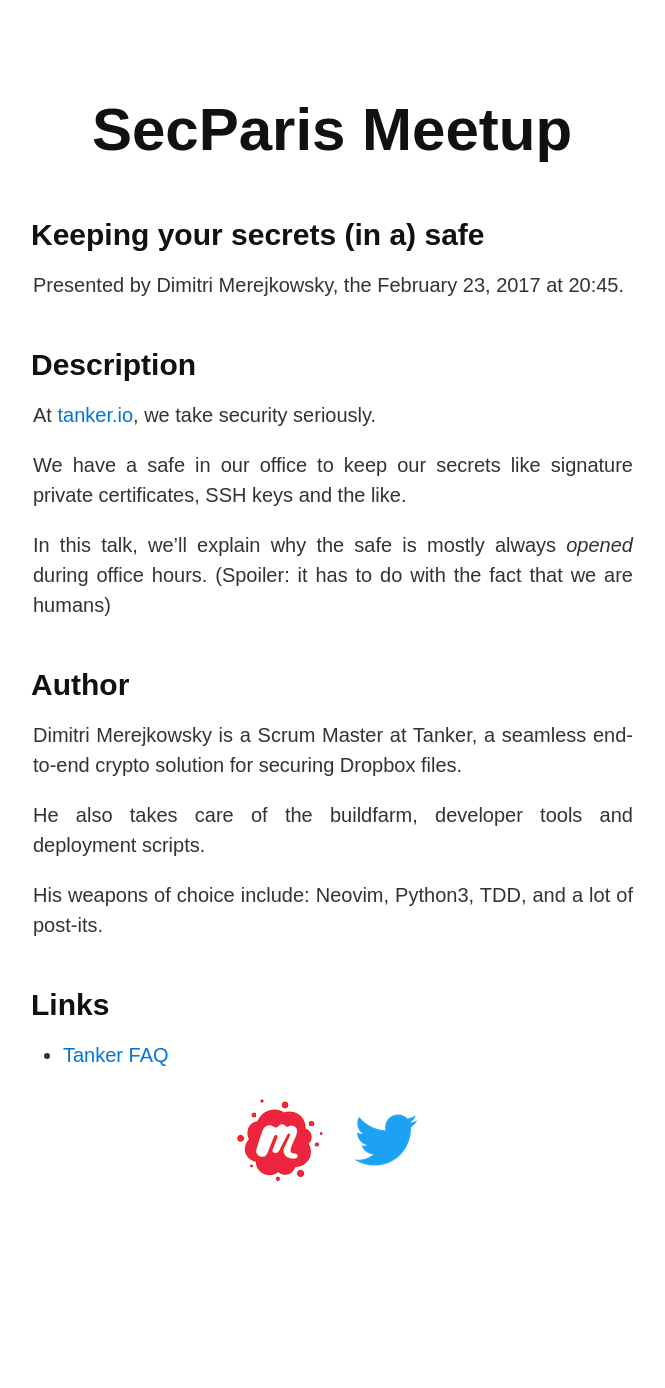
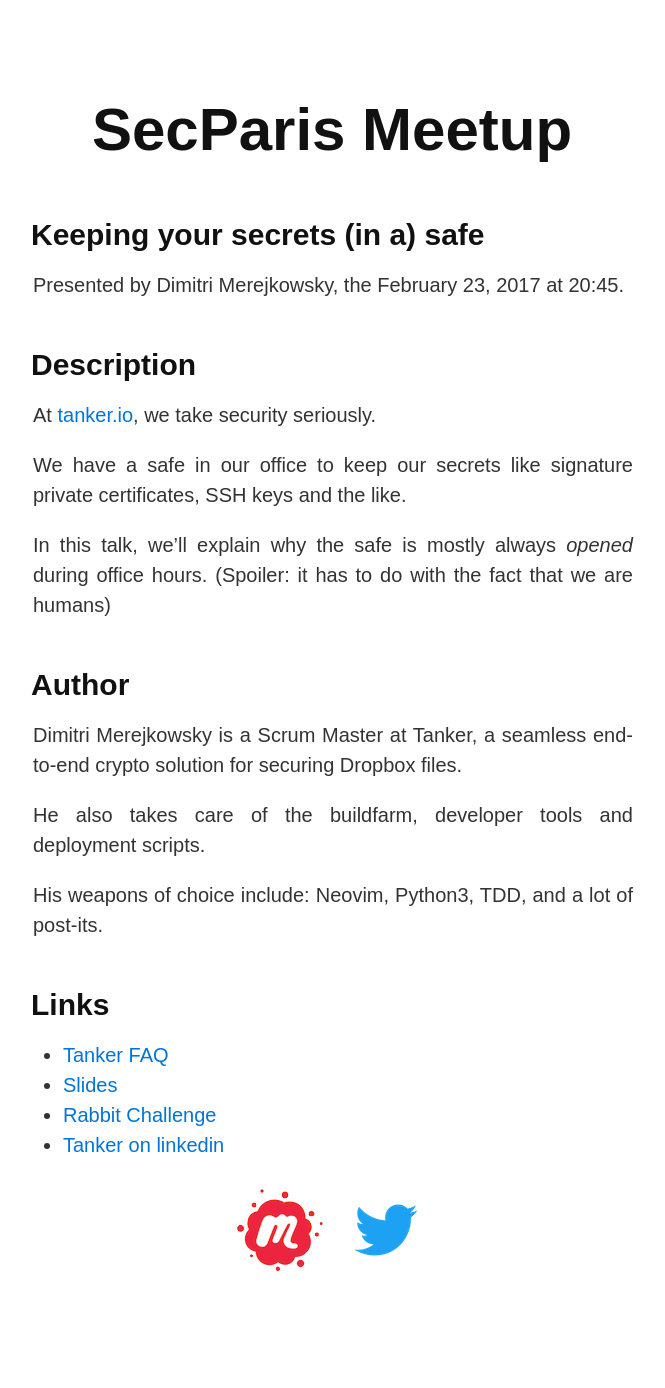
Before and after one commit to dmerejkowsky/secparismeetup.github.io, a Jekyll site: the page built from _talks/keeping-your-secrets-in-a-safe.md, in a window 1280 px wide. Shown: the whole page, without its empty margins (307-972 px from the left). Built offline with Jekyll 4.4.1, drawn with Linux system fonts in a browser that asks for light colours; before the commit the page ends 1298 px from its top, so only the background shows below that.

Commit message:
Dimitri-Tanker: add slides link

```diff
--- a/_talks/keeping-your-secrets-in-a-safe.md
+++ b/_talks/keeping-your-secrets-in-a-safe.md
@@ -27,3 +27,6 @@ His weapons of choice include: Neovim, Python3, TDD, and a lot of post-its.
 ## Links
 
 * [Tanker FAQ](https://www.tanker.io/faq)
+* [Slides](https://www.slideshare.net/DimitriMerejkowsky/tanker-keep-your-secrets-in-a-safe)
+* [Rabbit Challenge](https://app.tanker.io/rabbit/)
+* [Tanker on linkedin](https://www.linkedin.com/company/tankerapp)
```
